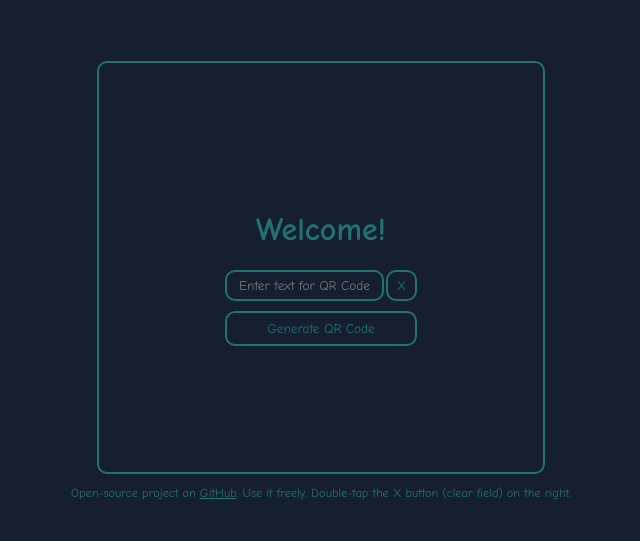
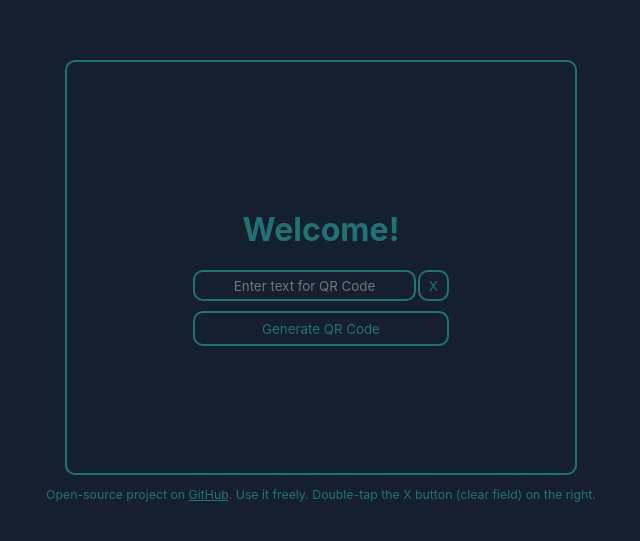
Before and after one commit to u004226-ctrl/Welcome_QR_Code, a plain HTML site: page index.html in a window 1280 px wide. Shown: the part 121-662 px from the top of the page, without its empty margins (319-959 px from the left). Drawn offline with Linux system fonts and the light colour scheme.

Commit message:
Change font from 'Comic Sans MS' to 'Inter'

```diff
--- a/style.css
+++ b/style.css
@@ -5,7 +5,7 @@
 :root {
     --background: #161F30;
     --element: #217373;
-    --font: 'Comic Sans MS';
+    --font: 'Inter', sans-serif;
     --radius: 10px;
     --border: 2px solid var(--element);
 }
```
